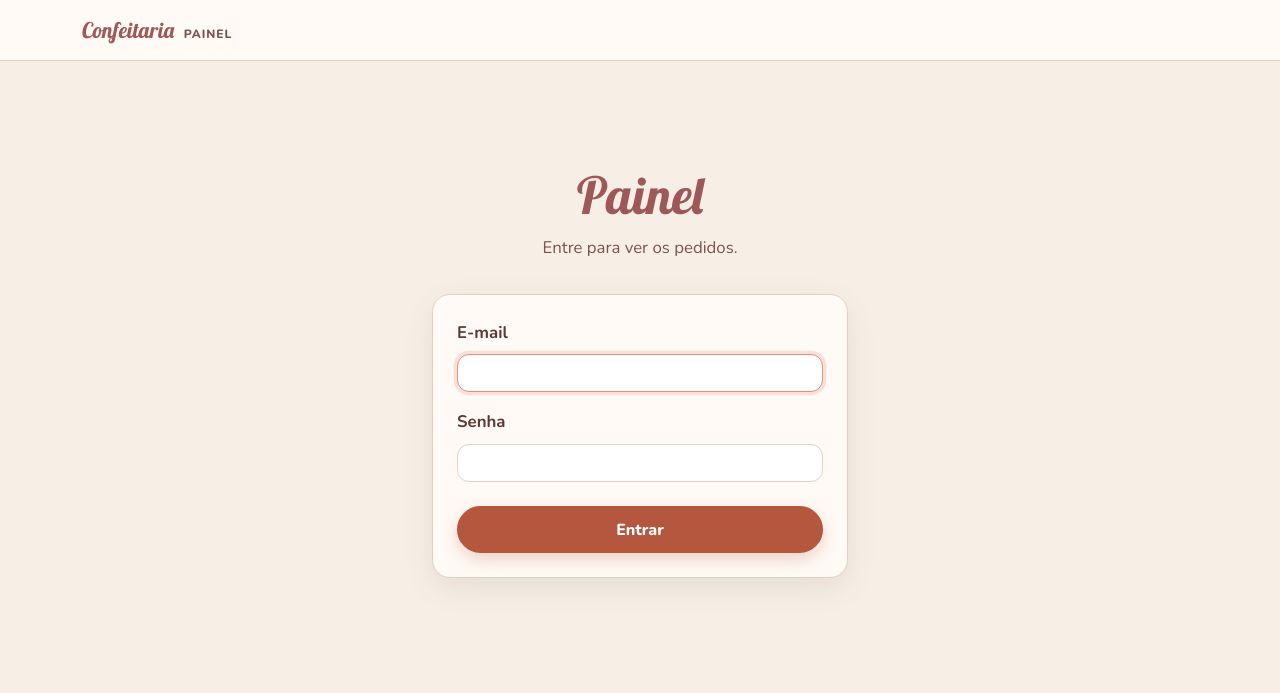
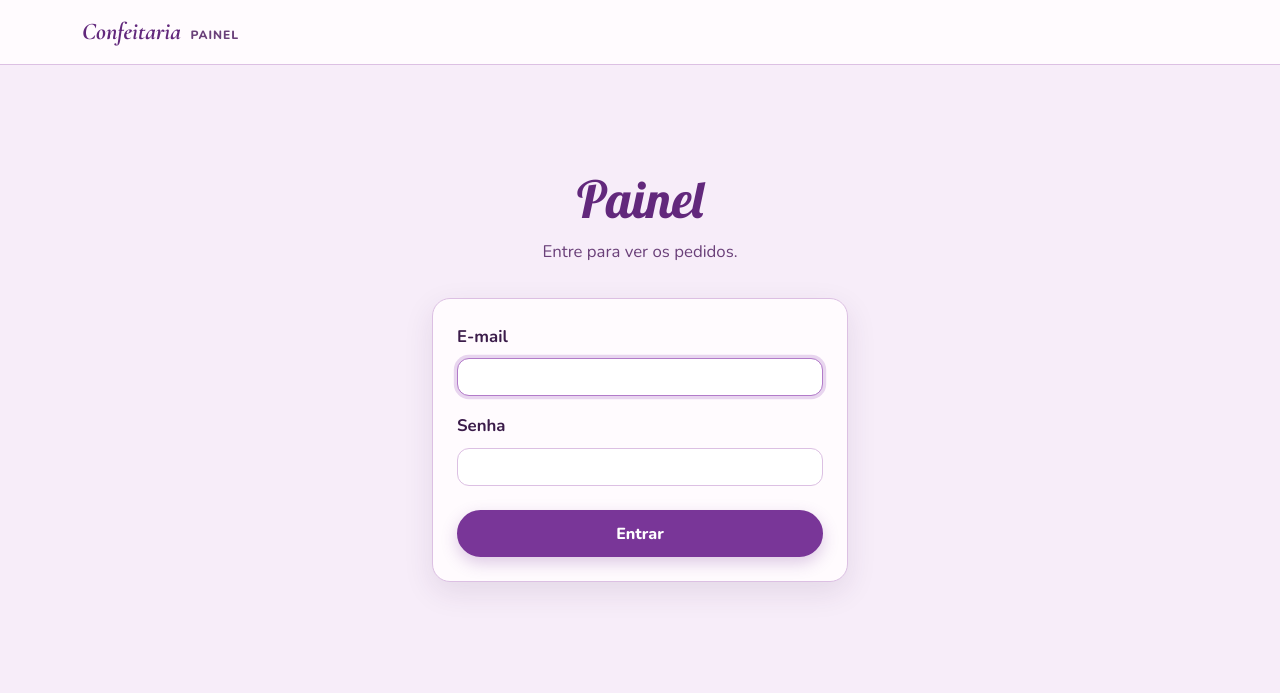
Before and after one commit to campanerd/cake-boss, an ASP.NET Core app: page /painel/entrar in a window 1280 px wide. Shown: the top 693 px of the page. Run offline with ASP.NET Core 8, Linux system fonts and the light colour scheme; the project's own start-up code is not run, and a stand-in starts its controllers and pages; some libraries are stand-ins or nearby versions.

Commit message:
feat: apply the purple palette and the G&P name

```diff
--- a/frontend/CakeBoss.Frontend/Pages/Shared/_Layout.cshtml
+++ b/frontend/CakeBoss.Frontend/Pages/Shared/_Layout.cshtml
@@ -14,17 +14,17 @@
     <meta charset="utf-8" />
     <meta name="viewport" content="width=device-width, initial-scale=1.0" />
     <meta name="description" content="@description" />
-    <meta name="theme-color" content="#F4D6CB" />
+    <meta name="theme-color" content="#793698" />
     @if (panelMode)
     {
         <meta name="robots" content="noindex, nofollow" />
     }
     <title>@title</title>
 
-    @* Fontes: Lobster nos títulos (cursiva) e Nunito no texto (arredondada, fácil de ler no celular). *@
+    @* Fontes: Lobster nos títulos (cursiva), Cormorant Garamond no nome da confeitaria e Nunito no texto (arredondada, fácil de ler no celular). *@
     <link rel="preconnect" href="https://fonts.googleapis.com" />
     <link rel="preconnect" href="https://fonts.gstatic.com" crossorigin />
-    <link rel="stylesheet" href="https://fonts.googleapis.com/css2?family=Lobster&family=Nunito:ital,wght@0,400;0,600;0,700;0,800;1,400&display=swap" />
+    <link rel="stylesheet" href="https://fonts.googleapis.com/css2?family=Cormorant+Garamond:ital,wght@1,700&family=Lobster&family=Nunito:ital,wght@0,400;0,600;0,700;0,800;1,400&display=swap" />
 
     <link rel="stylesheet" href="~/lib/bootstrap/dist/css/bootstrap.min.css" />
     <link rel="stylesheet" href="~/css/site.css" asp-append-version="true" />
--- a/frontend/CakeBoss.Frontend/appsettings.json
+++ b/frontend/CakeBoss.Frontend/appsettings.json
@@ -7,8 +7,8 @@
   },
   "AllowedHosts": "*",
   "Site": {
-    "Name": "CakeBoss Confeitaria",
-    "Tagline": "Bolos personalizados feitos com carinho",
+    "Name": "G&P Confeitaria",
+    "Tagline": "Bolos, doces e salgados sob encomenda",
     "OpeningHours": "Terça a sexta, das 14h às 20h · Sábado, das 8h às 18h",
     "OrdersEnabled": true,
     "WhatsAppNumber": "",
--- a/frontend/CakeBoss.Frontend/wwwroot/css/site.css
+++ b/frontend/CakeBoss.Frontend/wwwroot/css/site.css
@@ -7,30 +7,35 @@
 
 /* 1. Tokens ---------------------------------------------------------------- */
 :root {
-    --cb-cream: #f7efe6;
-    --cb-cream-deep: #efe1d2;
-    --cb-card: #fffaf5;
-    --cb-blush: #f4d6cb;
-    --cb-chocolate: #5c3835;
-    --cb-chocolate-soft: #7a524d;
-    --cb-rose: #9e5858;
-    --cb-coral: #e8907a;
-    --cb-coral-strong: #b5563f;
-    --cb-line: #e6cfc2;
+    /* Paleta do logo da G&P: tons de roxo e lilás (os nomes são do tema antigo e ficaram, para não mexer em todo o arquivo).
+       cream = fundo da página; blush = lilás do logo; chocolate = texto; rose = títulos e links;
+       coral-strong = botões (o hover usa rose, mais escuro, e o clique usa chocolate); coral = detalhes e foco. */
+    --cb-cream: #f7edf9;
+    --cb-cream-deep: #eed9f2;
+    --cb-card: #fffbfe;
+    --cb-blush: #e2c0e6;
+    --cb-chocolate: #3b1c4a;
+    --cb-chocolate-soft: #6a4079;
+    --cb-rose: #62287c;
+    --cb-coral: #b27bc9;
+    --cb-coral-strong: #793698;
+    --cb-line: #dcc0e3;
 
     --cb-font-script: "Lobster", "Brush Script MT", cursive;
+    /* O nome "G&P" usa uma serifada elegante em itálico (combina com a caligrafia do logo e deixa o "&" legível). */
+    --cb-font-brand: "Cormorant Garamond", Georgia, "Times New Roman", serif;
     --cb-font-body: "Nunito", system-ui, -apple-system, "Segoe UI", sans-serif;
 
     --cb-radius: 18px;
-    --cb-shadow: 0 10px 30px rgba(92, 56, 53, 0.1);
+    --cb-shadow: 0 10px 30px rgba(59, 28, 74, 0.1);
     --cb-section-space: clamp(3rem, 7vw, 5.5rem);
 
     /* Bootstrap passa a usar a nossa paleta. */
     --bs-body-bg: var(--cb-cream);
     --bs-body-color: var(--cb-chocolate);
     --bs-body-font-family: var(--cb-font-body);
-    --bs-link-color-rgb: 158, 88, 88;
-    --bs-link-hover-color-rgb: 92, 56, 53;
+    --bs-link-color-rgb: 98, 40, 124;
+    --bs-link-hover-color-rgb: 59, 28, 74;
     --bs-border-color: var(--cb-line);
 }
 
@@ -168,7 +173,7 @@ svg {
     --bs-btn-active-color: #fff;
     --bs-btn-active-bg: var(--cb-chocolate);
     --bs-btn-active-border-color: var(--cb-chocolate);
-    box-shadow: 0 6px 16px rgba(181, 86, 63, 0.25);
+    box-shadow: 0 6px 16px rgba(121, 54, 152, 0.25);
 }
 
 .btn-cb-outline {
@@ -251,8 +256,8 @@ svg {
 .hero {
     padding-block: clamp(3.5rem, 8vw, 6rem) clamp(2.5rem, 6vw, 4.5rem);
     background:
-        radial-gradient(circle at 85% 20%, rgba(232, 144, 122, 0.22), transparent 45%),
-        radial-gradient(circle at 10% 90%, rgba(244, 214, 203, 0.8), transparent 40%);
+        radial-gradient(circle at 85% 20%, rgba(178, 123, 201, 0.25), transparent 45%),
+        radial-gradient(circle at 10% 90%, rgba(226, 192, 230, 0.8), transparent 40%);
 }
 
 .hero-title {
@@ -506,7 +511,7 @@ svg {
 }
 
 .footer-text {
-    color: rgba(247, 239, 230, 0.85);
+    color: rgba(247, 237, 249, 0.85);
 }
 
 .footer-links {
@@ -527,8 +532,8 @@ svg {
     margin: 2rem 0 0;
     padding-top: 1.25rem;
     font-size: 0.85rem;
-    color: rgba(247, 239, 230, 0.7);
-    border-top: 1px solid rgba(247, 239, 230, 0.2);
+    color: rgba(247, 237, 249, 0.7);
+    border-top: 1px solid rgba(247, 237, 249, 0.2);
 }
 
 /* Entrada do painel: pequena e sem destaque, só aparece de verdade para quem a procura. */
@@ -634,7 +639,7 @@ svg {
 .form-card .form-control:focus,
 .form-card .form-select:focus {
     border-color: var(--cb-coral);
-    box-shadow: 0 0 0 0.2rem rgba(232, 144, 122, 0.25);
+    box-shadow: 0 0 0 0.2rem rgba(178, 123, 201, 0.3);
 }
 
 .form-label {
@@ -667,7 +672,7 @@ svg {
 }
 
 .choice:has(input:checked) {
-    background: #fff3ee;
+    background: #f6e9fa;
     border-color: var(--cb-coral-strong);
 }
 
@@ -1038,8 +1043,10 @@ button.calendar-day:hover,
 }
 
 .panel-brand-name {
-    font-family: var(--cb-font-script);
-    font-size: 1.35rem;
+    font-family: var(--cb-font-brand);
+    font-size: 1.5rem;
+    font-style: italic;
+    font-weight: 700;
     color: var(--cb-rose);
 }
 
@@ -1185,7 +1192,7 @@ button.calendar-day:hover,
 }
 
 .status-pill.status-approved {
-    background: #a8742f;
+    background: #b0457f;
 }
 
 .status-pill.status-confirmed,
```
